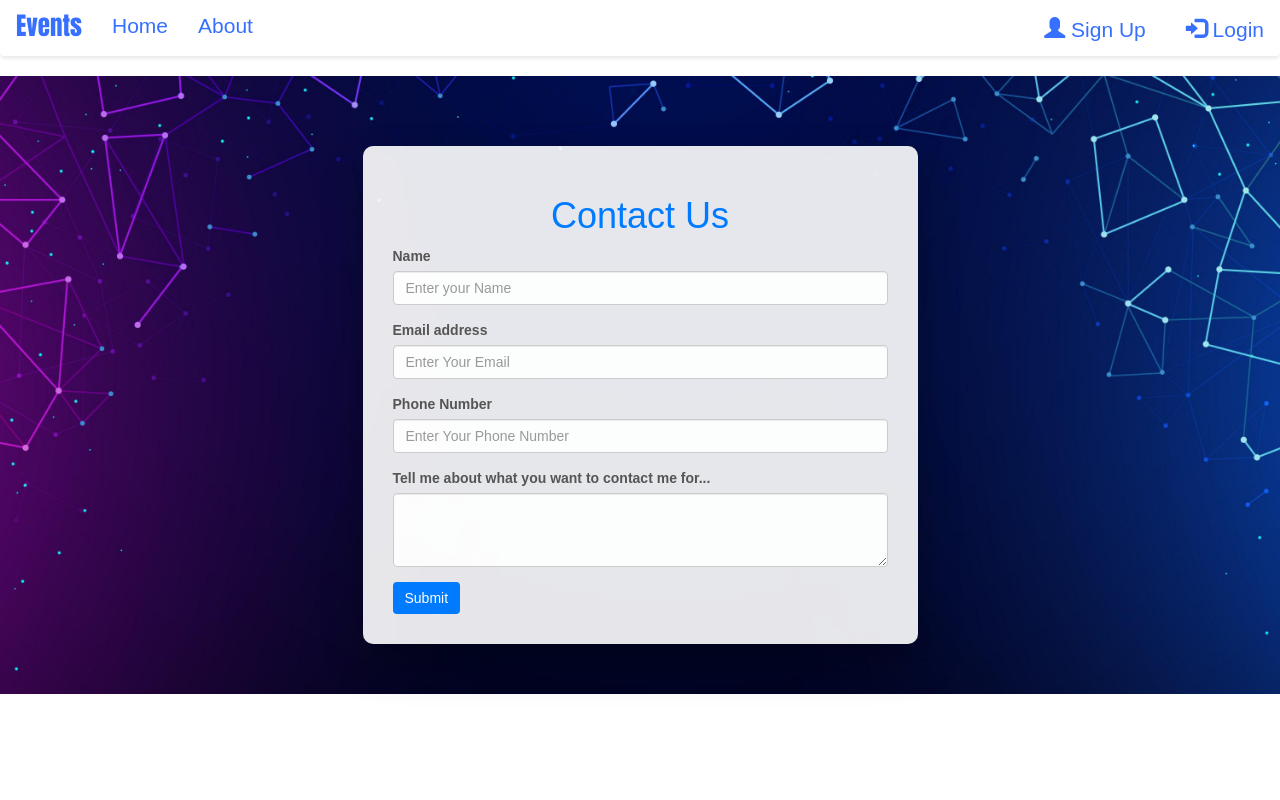
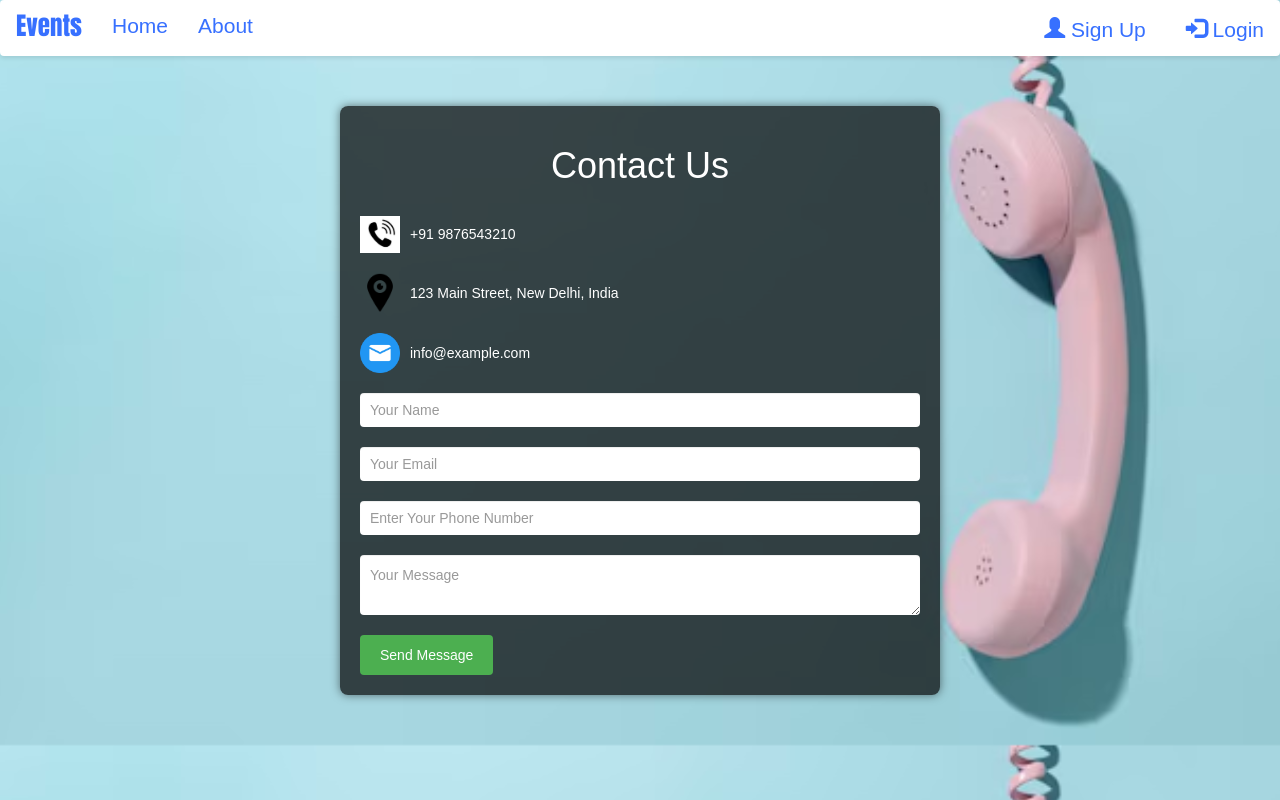
Before and after one commit to Shyam165/Online-Event-Management-System, a Django app: page /contact/ in a window 1280 px wide. Run offline with Django 4.2, Linux system fonts and the light colour scheme; some libraries are stand-ins or nearby versions.

Commit message:
updating the files

```diff
--- a/eventapp/admin.py
+++ b/eventapp/admin.py
@@ -1,6 +1,7 @@
 from django.contrib import admin
-from .models import Event,Booking,Contact
+from .models import Event,Booking,Contact,Feedback
 # Register your models here.
 admin.site.register(Event)
 admin.site.register(Booking)
 admin.site.register(Contact)
+admin.site.register(Feedback)
--- a/eventapp/urls.py
+++ b/eventapp/urls.py
@@ -12,4 +12,5 @@ urlpatterns = [
       path('events/',views.events,name='events'),
        path('booking/',views.booking,name='booking'),
         path('contact/',views.contact,name='contact'),
+         path('feedback/', views.feedback_view, name='feedback'),
 ]
--- a/eventapp/views.py
+++ b/eventapp/views.py
@@ -4,6 +4,9 @@ from .forms import BookingForm
 from datetime import datetime
 from .models import Contact
 from django.contrib import messages
+from .models import Feedback
+from django.utils.dateparse import parse_date
+
 # Create your views here.
 def index(request):
     return render(request,'index.html')
@@ -36,3 +39,25 @@ def contact(request):
         contact.save()
         messages.success(request, 'Your message has been sent!')
     return render(request, 'contact.html')
+
+
+def feedback_view(request):
+    if request.method == 'POST':
+        event_name = request.POST.get('eventName')
+        date = parse_date(request.POST.get('date'))
+        platform = request.POST.get('platform')
+        overall_experience = int(request.POST.get('overallExperience'))
+        enjoyed_most = request.POST.get('enjoyedMost')
+
+        feedback = Feedback(
+            event_name=event_name,
+            date=date,
+            platform=platform,
+            overall_experience=overall_experience,
+            enjoyed_most=enjoyed_most
+        )
+        feedback.save()
+        messages.success(request, 'Thank you for your feedback!')
+        # return redirect('/')
+
+    return render(request, 'feedback.html')
--- a/template/base.html
+++ b/template/base.html
@@ -50,7 +50,7 @@
     <nav class="navbar navbar-bg-light">
         <div class="container-fluid">
             <div class="navbar-header">
-                <a class="navbar-brand" href="#">Events</a>
+                <a class="navbar-brand" href="/">Events</a>
             </div>
             <ul class="nav navbar-nav">
                 <li class="active"><a href="{% url 'index' %}">Home</a></li>
@@ -59,6 +59,7 @@
                     <li><a href="{% url 'events' %}">Events</a></li>
                     <li><a href="{% url 'booking' %}">Booking</a></li>
                     <li><a href="{% url 'contact' %}">Contact</a></li>
+                    <li><a href="{% url 'feedback' %}">Feedback</a></li>
                 {% endif %}
             </ul>
             <ul class="nav navbar-nav navbar-right">
--- a/template/contact.html
+++ b/template/contact.html
@@ -9,88 +9,121 @@ Contact
 <style>
     body {
         font-family: Arial, sans-serif;
+        background-image: url('{% static "images/cbgimage.avif" %}');
+        background-size: cover;
+        background-position: center;
+        margin: 0;
+        padding: 0;
+        color: #fff;
+    }
+
+    .navbar {
+        background-color: #fff !important;
         color: #333;
     }
 
-    .contact-header {
-        background-image: url('{% static "images/cv1.jpg" %}');
-        background-size: cover;
-        background-position: center;
-        background-repeat: no-repeat;
-        padding: 50px 0;
+    .container {
+        max-width: 600px;
+        margin: 50px auto;
+        padding: 20px;
+        background-color: rgba(0, 0, 0, 0.7);
+        border-radius: 8px;
+        box-shadow: 0 0 10px rgba(0, 0, 0, 0.5);
     }
 
-    .container {
-        margin-top: 20px;
+    h1 {
+        text-align: center;
     }
 
-    .contact-form {
-        background-color: rgba(255, 255, 255, 0.9);
-        padding: 30px;
-        border-radius: 10px;
-        box-shadow: 0 20px 40px rgba(0, 0, 0, 0.3);
+    .contact-info {
+        margin-top: 30px;
     }
 
-    .form-group label {
-        color: #555;
+    .contact-info div {
+        margin-bottom: 20px;
+        display: flex;
+        align-items: center;
     }
 
-    .form-control {
-        background-color: rgba(255, 255, 255, 0.9);
-        color: #333;
+    .contact-info div img {
+        margin-right: 10px;
+        max-width: 40px;
+        max-height: 40px;
     }
 
-    .btn-primary {
-        background-color: #007bff;
-        border: none;
+    .contact-info div span {
+        flex: 1;
+        overflow-wrap: break-word;
+        word-wrap: break-word;
     }
 
-    .btn-primary:hover {
-        background-color: #0056b3;
+    .contact-info div a {
+        color: #fff;
+        text-decoration: none;
+    }
+
+    .contact-info div a:hover {
+        text-decoration: underline;
+    }
+
+    .customer-info input[type="text"],
+    .customer-info input[type="email"],
+    .customer-info input[type="phone"],
+    .customer-info textarea {
+        width: 100%;
+        padding: 10px;
+        margin-bottom: 20px;
+        border: none;
+        border-radius: 4px;
+        box-sizing: border-box;
+    }
+
+    .customer-info input[type="submit"] {
+        background-color: #4CAF50;
+        color: #fff;
+        padding: 10px 20px;
+        border: none;
+        border-radius: 4px;
+        cursor: pointer;
+        transition: background-color 0.3s;
+    }
+
+    .customer-info input[type="submit"]:hover {
+        background-color: #45a049;
     }
 </style>
 
-<div class="contact-header">
-    <!-- Contact Form -->
-    <div class="container mt-5 mb-3">
-        <div class="row">
-            <div class="col-md-6 col-md-offset-3">
-                <div class="contact-form">
-                    <h1 class="text-center" style="color: #007bff;">Contact Us</h1>
-                    <form method="post" action="/contact/">
-                        {% csrf_token %}
-                        <div class="form-group">
-                            <label for="name">Name</label>
-                            <input type="text" class="form-control" id="name" name="name" placeholder="Enter your Name">
-                        </div>
-
-                        <div class="form-group">
-                            <label for="email">Email address</label>
-                            <input type="email" class="form-control" id="email" name="email" placeholder="Enter Your Email">
-                        </div>
-
-                        <div class="form-group">
-                            <label for="phone">Phone Number</label>
-                            <input type="phone" class="form-control" id="phone" name="phone" placeholder="Enter Your Phone Number">
-                        </div>
-
-                        <div class="form-group">
-                            <label for="desc">Tell me about what you want to contact me for...</label>
-                            <textarea class="form-control" id="desc" rows="3" name="desc"></textarea>
-                        </div>
-                        <button class="btn btn-primary" type="submit">Submit</button>
-                    </form>
-                </div>
-            </div>
+<div class="container">
+    <h1>Contact Us</h1>
+    <div class="contact-info">
+        <div>
+            <img src="{% static 'images/contyact.jpg' %}" alt="Phone">
+            <span>+91 9876543210</span>
+        </div>
+        <div>
+            <img src="{% static 'images/address.png' %}" alt="Address">
+            <span>123 Main Street, New Delhi, India</span>
+        </div>
+        <div>
+            <img src="{% static 'images/gmail.png' %}" alt="Email">
+            <span><a href="mailto:info@example.com">info@example.com</a></span>
         </div>
     </div>
-    <div>
-        {% for message in messages %}
-        <script>
-            alert('{{ message }}');
-        </script>
-        {% endfor %}
+    <div class="customer-info">
+        <form method="post" action="/contact/">
+            {% csrf_token %}
+            <input type="text" name="name" placeholder="Your Name" class="form-control" id="name">
+            <input type="email" name="email" placeholder="Your Email" class="form-control" id="email">
+            <input type="phone" name="phone" placeholder="Enter Your Phone Number" class="form-control" id="phone">
+            <textarea name="desc" placeholder="Your Message" class="form-control" id="desc"></textarea>
+            <input type="submit" value="Send Message" class="btn btn-primary">
+        </form>
     </div>
 </div>
 
+{% for message in messages %}
+<script>
+    alert('{{ message }}');
+</script>
+{% endfor %}
 {% endblock %}
--- a/userapp/views.py
+++ b/userapp/views.py
@@ -18,7 +18,7 @@ def user(request):
             else:
                 user_reg=User.objects.create_user(username=username,email=email,password=password)
                 user_reg.save()
-                messages.info(request,"Successfully created")
+                # messages.info(request,"Successfully created")
                 return redirect('/')
         else:
             messages.info(request,"Password doesn't match")
@@ -34,10 +34,10 @@ def login(request):
             auth.login(request,user)
             # messages.info(request,"Login Success")
             return redirect('/')
+
         else:
             messages.info(request,"Invalid")
             return redirect('register/')
-
 
     return render(request,'log.html')
 
```
Also changed, not shown: eventapp/models.py (+16 -0 lines), template/feedback.html (added, +106 -0 lines), db.sqlite3, eventapp/migrations/0003_feedback.py (added), static/images/address.png (added), static/images/cbgimage.avif (added), static/images/contyact.jpg (added), static/images/fbgimage.avif (added), static/images/gmail.png (added).
